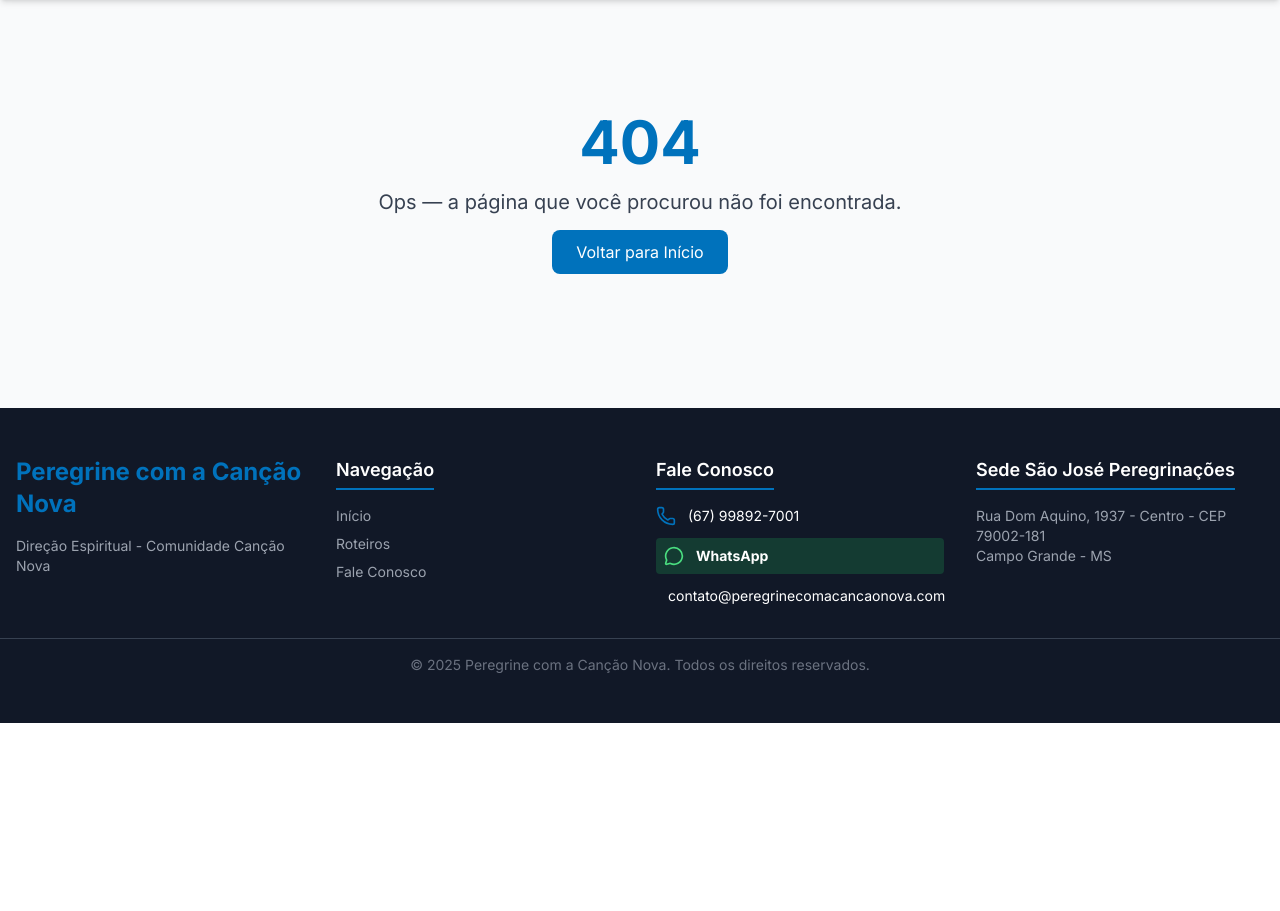
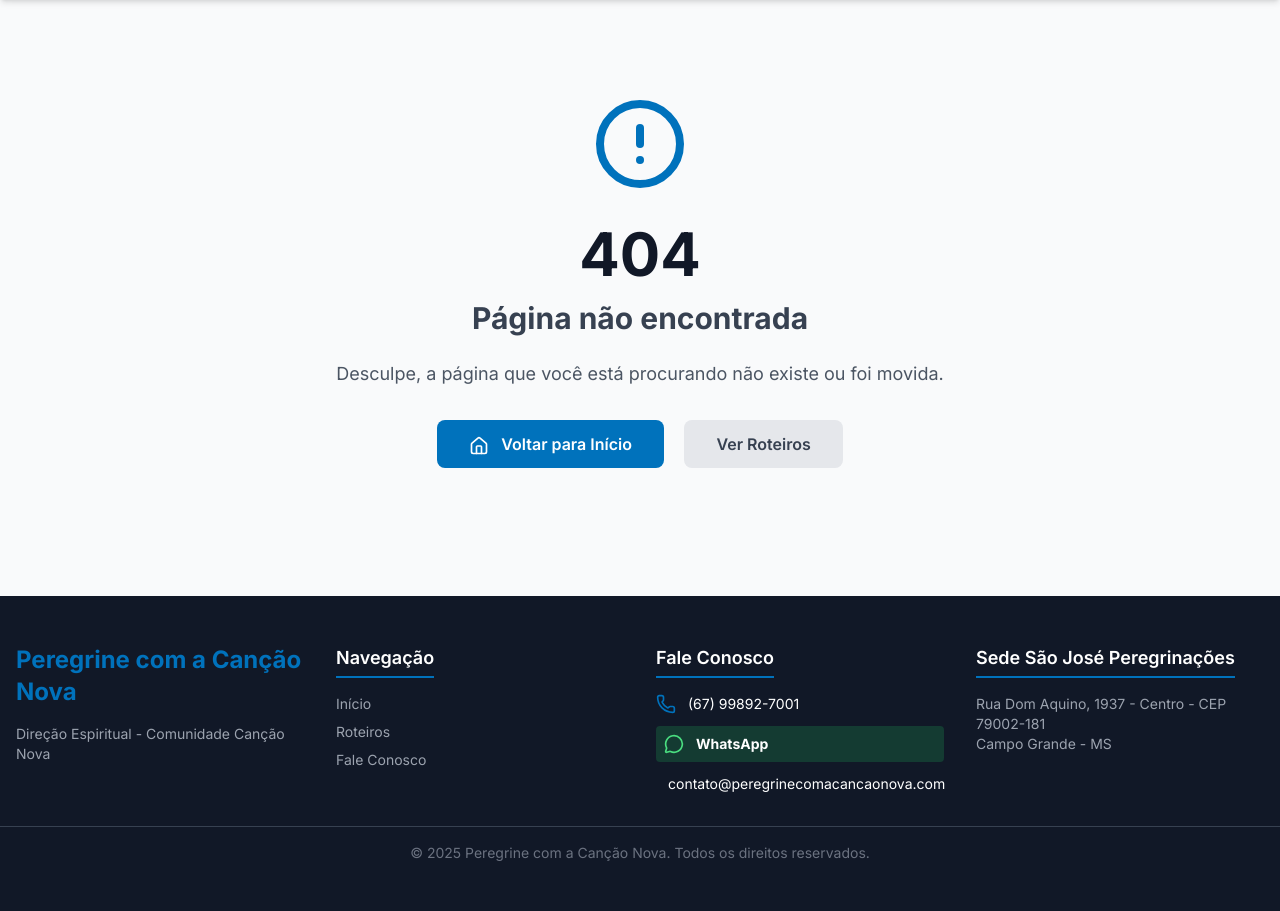
Before and after one commit to marcelofcn/peregrinecomacancaonova, a Flask app: template templates/404.html in a window 1280 px wide. Shown: the part 80-991 px from the top of the page. Before the commit the page ends 803 px from the top, so only its background shows below. Run offline with Flask 3, Linux system fonts and the light colour scheme; the template is opened without the code that fills it, so the values that code supplies are empty; some libraries are stand-ins or nearby versions.

Commit message:
Update 404.html

```diff
--- a/templates/404.html
+++ b/templates/404.html
@@ -1,9 +1,39 @@
 {% extends "base.html" %}
+
 {% block title %}Página não encontrada - {{ site_name }}{% endblock %}
+
 {% block content %}
-<div class="container mx-auto px-4 py-24 text-center">
-    <h1 class="text-6xl font-bold text-cancao-blue mb-4">404</h1>
-    <p class="text-xl text-gray-700 mb-6">Ops — a página que você procurou não foi encontrada.</p>
-    <a href="{{ url_for('home') }}" class="bg-cancao-blue text-white px-6 py-3 rounded-lg">Voltar para Início</a>
+<div class="container mx-auto px-4 py-20 text-center">
+    <div class="max-w-2xl mx-auto">
+        <div class="mb-8">
+            <i data-lucide="alert-circle" class="w-24 h-24 mx-auto text-cancao-blue"></i>
+        </div>
+
+        <h1 class="text-6xl font-bold text-gray-900 mb-4">404</h1>
+        <h2 class="text-3xl font-bold text-gray-700 mb-6">Página não encontrada</h2>
+
+        <p class="text-gray-600 mb-8 text-lg">
+            Desculpe, a página que você está procurando não existe ou foi movida.
+        </p>
+
+        <div class="space-x-4">
+            <a href="{{ url_for('home') }}"
+               class="inline-block bg-cancao-blue text-white px-8 py-3 rounded-lg font-semibold hover:bg-blue-700 transition">
+                <i data-lucide="home" class="w-5 h-5 inline mr-2"></i>
+                Voltar para Início
+            </a>
+
+            <a href="{{ url_for('home') }}#roteiros"
+               class="inline-block bg-gray-200 text-gray-700 px-8 py-3 rounded-lg font-semibold hover:bg-gray-300 transition">
+                Ver Roteiros
+            </a>
+        </div>
+    </div>
 </div>
 {% endblock %}
+
+{% block extra_js %}
+<script>
+    lucide.createIcons();
+</script>
+{% endblock %}
```
